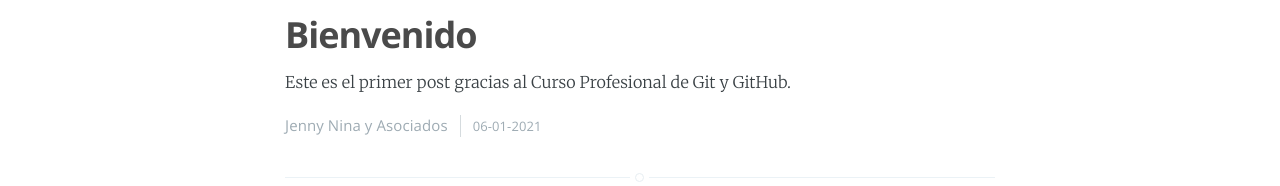
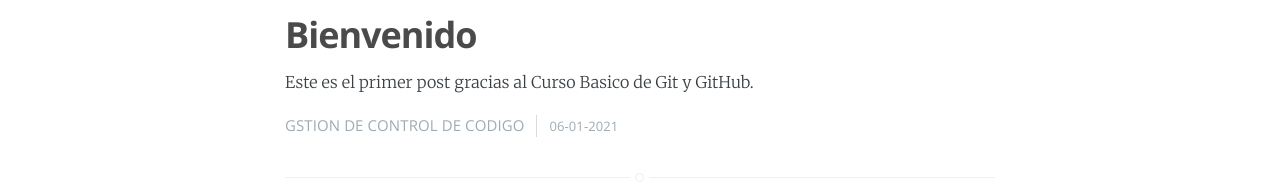
Before and after one commit to eselin28/diplomado4, a plain HTML site: page index.html in a window 1280 px wide. Shown: the part 836-1022 px from the top of the page. Drawn offline with nearby package versions, Linux system fonts and the light colour scheme.

Commit message:
modificando contenido

```diff
--- a/index.html
+++ b/index.html
@@ -93,10 +93,10 @@
                     </h2>
                 </header>
                 <section class="post-excerpt">
-                    <p>Este es el primer post gracias al Curso Profesional de Git y GitHub.<a class="read-more" href="post-1/"></a></p>
+                    <p>Este es el primer post gracias al Curso Basico de Git y GitHub.<a class="read-more" href="post-1/"></a></p>
                 </section>
                 <footer class="post-meta">
-                    <a href="author/jenny/">Jenny Nina y Asociados</a>
+                    <a href="author/jenny/">GSTION DE CONTROL DE CODIGO</a>
                     <time class="post-date" datetime="2021-01-06">06-01-2021</time>
                 </footer>
             </article>
```
